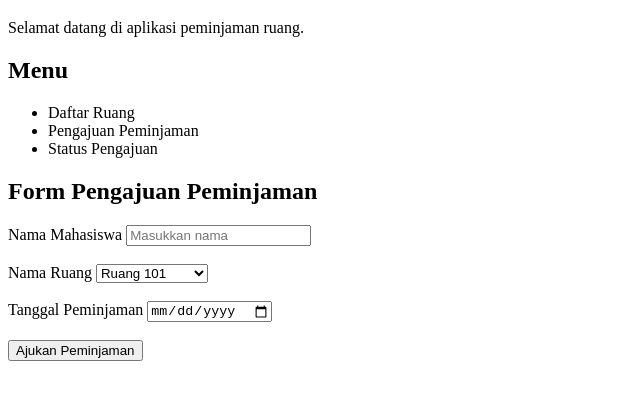
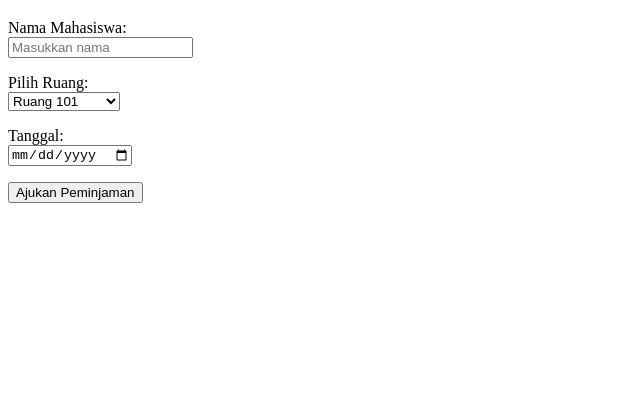
Before and after one commit to fahriakbr69-ctrl/peminjaman_ruang, a plain HTML site: page index.html in a window 1280 px wide. Shown: the part 61-460 px from the top of the page, without its empty margins (0-640 px from the left). Drawn offline with Linux system fonts and the light colour scheme.

Commit message:
Tambah fitur formulir peminjaman ruang

```diff
--- a/index.html
+++ b/index.html
@@ -2,34 +2,46 @@
 <html lang="id">
 <head>
   <meta charset="UTF-8">
-  <meta name="viewport" content="width=device-width, initial-scale=1.0">
   <title>Peminjaman Ruang Kampus</title>
 </head>
 <body>
   <h1>Sistem Peminjaman Ruang Kampus</h1>
-  <p>Selamat datang di aplikasi peminjaman ruang.</p>
-  <h2>Menu</h2>
-  <ul>
-    <li>Daftar Ruang</li>
-    <li>Pengajuan Peminjaman</li>
-    <li>Status Pengajuan</li>
-  </ul>
-  <h2>Form Pengajuan Peminjaman</h2>
-    <form>
-      <label>Nama Mahasiswa</label>
-      <input type="text" placeholder="Masukkan nama">
-      <br><br>
-      <label>Nama Ruang</label>
-      <select>
+
+  <form id="formPinjam">
+    <p>
+      <label>Nama Mahasiswa:</label><br>
+      <input type="text" id="nama" placeholder="Masukkan nama" required>
+    </p>
+
+    <p>
+      <label>Pilih Ruang:</label><br>
+      <select id="ruang">
         <option>Ruang 101</option>
         <option>Ruang 202</option>
         <option>Laboratorium 1</option>
       </select>
-      <br><br>
-      <label>Tanggal Peminjaman</label>
-      <input type="date">
-      <br><br>
-      <button type="button">Ajukan Peminjaman</button>
-    </form>
+    </p>
+
+    <p>
+      <label>Tanggal:</label><br>
+      <input type="date" id="tanggal" required>
+    </p>
+
+    <button type="submit">Ajukan Peminjaman</button>
+  </form>
+
+  <p id="hasil"></p>
+
+  <script>
+    document.getElementById("formPinjam").addEventListener("submit", function(e) {
+      e.preventDefault();
+      let nama = document.getElementById("nama").value;
+      let ruang = document.getElementById("ruang").value;
+      let tanggal = document.getElementById("tanggal").value;
+
+      document.getElementById("hasil").innerText =
+        "Pengajuan " + nama + " untuk " + ruang + " pada " + tanggal + " berhasil dicatat.";
+    });
+  </script>
 </body>
 </html>
```
